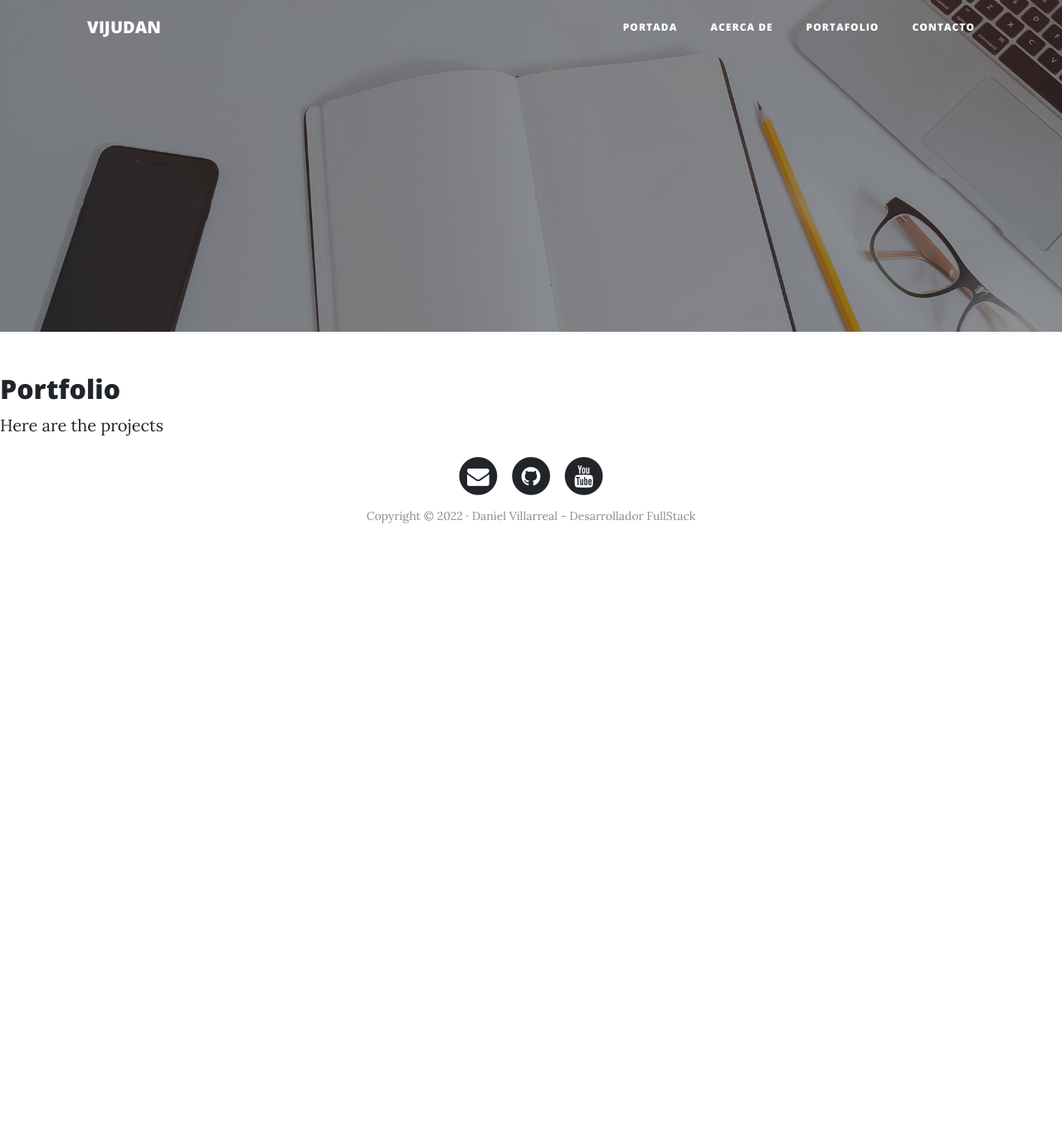
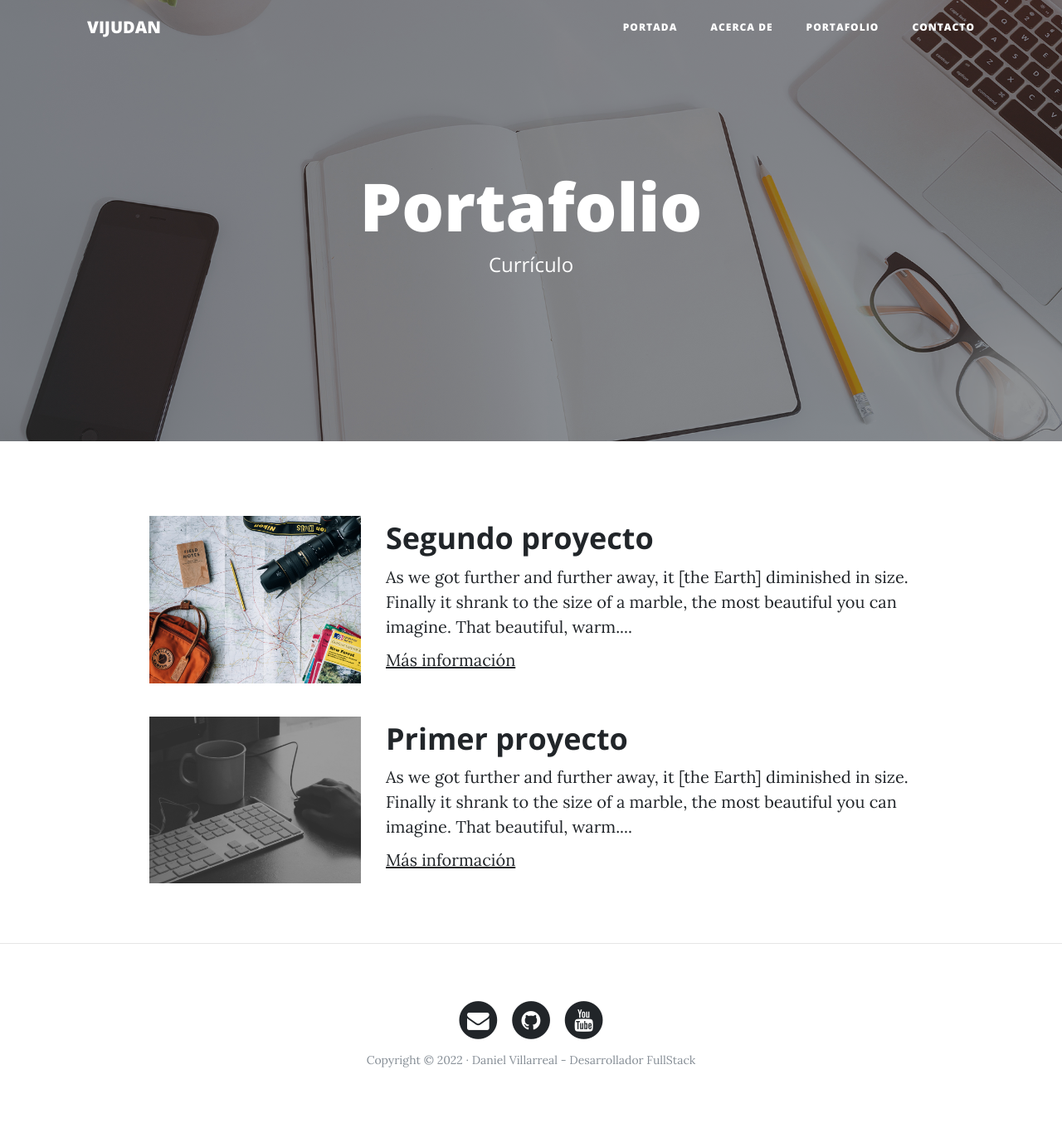
Before and after one commit to dan-Djarin/personal_web, a Django app: page /portfolio/ in a window 1280 px wide. Shown: the whole page at 83% size. Before the commit the page ends 631 px from the top, so only its background shows below. Run offline with Django 4.2, Linux system fonts and the light colour scheme; some libraries are stand-ins or nearby versions.

Commit message:
website ready

```diff
--- a/core/templates/core/base.html
+++ b/core/templates/core/base.html
@@ -62,7 +62,11 @@
     </header>
 
     <!-- Contenido -->
-    {% block content%}{%endblock%}
+    <div class="container">
+      {% block content%}{%endblock%}
+    </div>
+
+    {% if request.path != "/"%} <hr> {% endif%}
 
     <!-- Pié de página -->
     <footer>
--- a/core/templates/core/home.html
+++ b/core/templates/core/home.html
@@ -12,7 +12,4 @@
 
 
 {% block content %}
-<h2>Cover page</h2>
-
-<p>This is the cover</p>
 {% endblock %}
--- a/core/templates/core/portfolio.html
+++ b/core/templates/core/portfolio.html
@@ -4,8 +4,31 @@
 
 {% block background %}{% load static %}{% static 'core/img/portfolio-bg.jpg' %}{% endblock %}
 
+{% block headers %}
+<h1>Portafolio</h1>
+<span class="subheading">Currículo</span>
+{% endblock %}
+
 {% block content %}
-<h2>Portfolio</h2>
-
-<p>Here are the projects</p>
+<div class="row project">
+    <div class="col-lg-3 col-md-4 offset-lg-1">
+        <img class="img-fluid" src="{% static 'core/img/about-bg.jpg'%}" alt="">
+    </div>
+  <div class="col-lg-7 col-md-8">
+        <h2 class="section-heading title">Segundo proyecto</h2>
+    <p>As we got further and further away, it [the Earth] diminished in size. Finally it shrank to the size of a marble, the most beautiful you can imagine. That beautiful, warm....</p>
+    <p><a href="http://google.com">Más información</a></p>
+    </div>
+</div>
+<!-- Proyecto -->
+<div class="row project">
+    <div class="col-lg-3 col-md-4 offset-lg-1">
+        <img class="img-fluid" src="{% static 'core/img/home-bg.jpg' %}" alt="">
+    </div>
+  <div class="col-lg-7 col-md-8">
+        <h2 class="section-heading title">Primer proyecto</h2>
+    <p>As we got further and further away, it [the Earth] diminished in size. Finally it shrank to the size of a marble, the most beautiful you can imagine. That beautiful, warm....</p>
+    <p><a href="http://google.com">Más información</a></p>
+    </div>
+</div>
 {% endblock %}
```
Also changed, not shown: core/templates/core/about.html (+16 -4 lines), core/templates/core/contact.html (+13 -3 lines), core/static/core/img/avatar.jpg.
